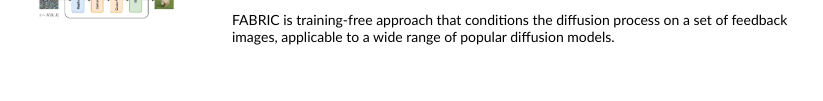
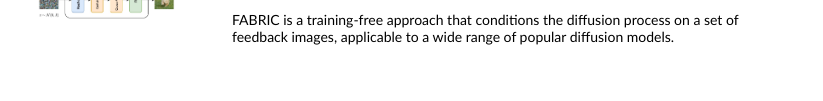
Before and after one commit to elisabettafedele/elisabettafedele.github.io, a plain HTML site: page index.html in a window 1280 px wide. Shown: the part 480-581 px from the top of the page, without its empty margins (228-1051 px from the left). Drawn offline with Linux system fonts and the light colour scheme.

Commit message:
typo fix

```diff
--- a/index.html
+++ b/index.html
@@ -102,7 +102,7 @@
         <a href="https://github.com/sd-fabric/fabric">code</a>
         <p></p>
         <p>
-          FABRIC is training-free approach that conditions the diffusion process on a set of feedback images, applicable to a wide range of popular diffusion models.
+          FABRIC is a training-free approach that conditions the diffusion process on a set of feedback images, applicable to a wide range of popular diffusion models.
         </p>
       </td>
     </tr>
```
